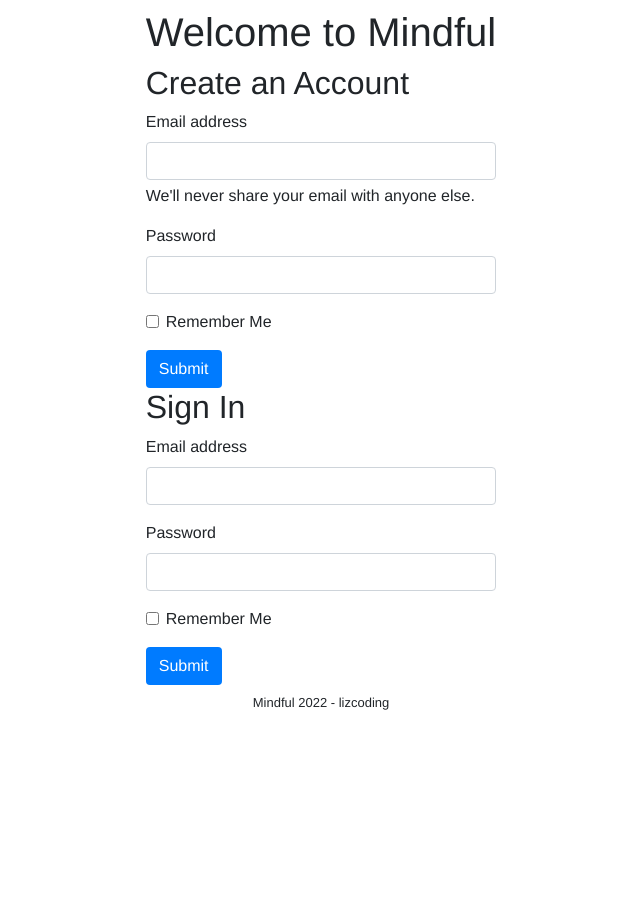
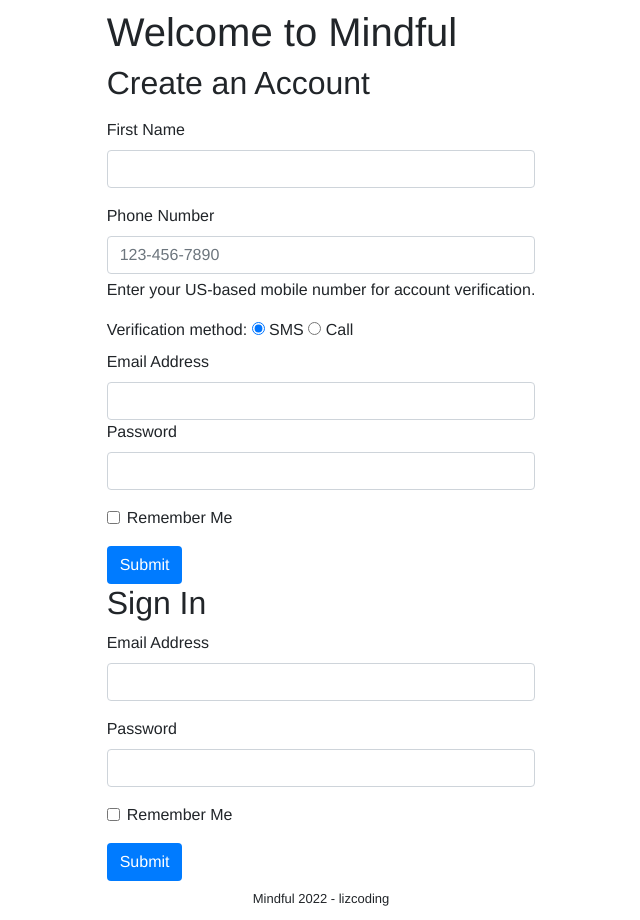
Before and after one commit to lizcoding/mindful, a Flask app: page / in a window 1280 px wide. Shown: the whole page, without its empty margins (319-959 px from the left). Before the commit the page ends 710 px from the top, so only its background shows below. Run offline with Flask 2, Linux system fonts and the light colour scheme; some libraries are stand-ins or nearby versions.

Commit message:
Implement Twilio Verify for native login. Create new route in server.py to begin implementation of Twilio SMS and Twilio SendGrid for Gift plans.

```diff
--- a/model.py
+++ b/model.py
@@ -17,8 +17,9 @@ class User(db.Model, UserMixin):
     id = db.Column(db.String(50), primary_key=True)
     email = db.Column(db.String(50), nullable=False, unique=True)
     first_name = db.Column(db.String(20), nullable=False)
+    verified = db.Column(db.Boolean, default=False)
     password_hash = db.Column(db.String(128))
-    phone_number = db.Column(db.Integer)
+    phone_number = db.Column(db.String(12))
     # items = a list of Item objects
     # plans = a list of Plan objects
     # calendar = a list of one Calendar object
--- a/server.py
+++ b/server.py
@@ -4,12 +4,13 @@ from ibm_watson.natural_language_understanding_v1 import Features, EmotionOption
 from flask import (Flask, redirect, flash, url_for, request, render_template, session)
 from jinja2 import StrictUndefined
 from model import connect_to_db
+from twilio.rest import Client
 from google.oauth2 import id_token
 from google.auth.transport import requests
 from google.oauth2.credentials import Credentials
 from google_auth_oauthlib.flow import Flow
 from googleapiclient.discovery import build
-from googleapiclient.errors import HttpError
+# from googleapiclient.errors import HttpError
 # from markupsafe import re
 import functools
 import random
@@ -18,12 +19,12 @@ import flask_login
 import cloudinary.uploader
 import datetime
 import crud
-import json
 import os
 
 # <------- UP NEXT ------------------------------------------------------------------------------->
-# [ ] Twilio Verify integration for Sign-In
-# [ ] Twilio SMS + Sendgrid integration for Gift plans
+# [ ] Twilio integration for Gift plans
+    # [ ] SMS
+    # [ ] SendGrid
 # [ ] Edit Google Maps API calls (enable multiple results)
 # [ ] New Feature: Testing
 
@@ -38,10 +39,12 @@ import os
     # [ ] to show item's plan type
 # [ ] Add underline animation to navbar links
 # [ ] Edit Plan HTML: Item Image behavior
+# [ ] Style Login page
+# [ ] Change Balloonicorn site image to Mindful M
 
 # <------- END OF SPRINT 2 ----------------------------------------------------------------------->
-# END OF SPRINT 2: Google Calendar API, Twilio Verify, Testing
-# MVP: Cloudinary API, Google Maps API, IBM Natural Language Understanding API, Flask Login, Google Sign-In (OAuth)
+# END OF SPRINT 2: Google Calendar API, Twilio Verify, Twilio SMS, Twilio SendGrid, Testing
+# MVP: Cloudinary API, Google Maps API, IBM Natural Language Understanding API, Flask Login, Google Sign-In (OAuth2)
 # Review code and refactor/modularize where appropriate
 # Lint code
 
@@ -53,9 +56,16 @@ app.jinja_env.filters['zip'] = zip
 # Required to use Flask sessions
 app.secret_key = os.environ['MINDFUL_KEY']
 
+# Configure Flask Login
 login_manager = flask_login.LoginManager()
 login_manager.init_app(app)
 login_manager.login_view = "/"
+
+# Configure Twilio APIs
+TWILIO_ACCOUNT_SID = os.environ['TWILIO_ACCOUNT_SID']
+TWILIO_AUTH_TOKEN = os.environ['TWILIO_AUTH_TOKEN']
+VERIFY_SERVICE_SID = os.environ['VERIFY_SERVICE_SID']
+client = Client(TWILIO_ACCOUNT_SID, TWILIO_AUTH_TOKEN)
 
 # Configure Cloudinary API
 CLOUD_NAME = os.environ['CLOUD_NAME']
@@ -81,10 +91,46 @@ CLIENT_SECRETS_FILE = os.environ['client_secrets_file']
 LIZ_MINDFUL_CALENDAR = os.environ["liz_mindful_calendar"]
 LIZ_CALENDAR = os.environ["liz_calendar"]
 
+
 def get_random_string():
     letters = string.ascii_lowercase
     result_str = ''.join(random.choice(letters) for i in range(20))
     return result_str
+
+
+def start_verification(to, channel='sms'):
+    if channel not in ('sms', 'call'):
+        channel = 'sms'
+
+    verification = client.verify \
+        .services(VERIFY_SERVICE_SID) \
+        .verifications \
+        .create(to=to, channel=channel)
+
+    return verification.sid
+
+
+def check_verification(phone, code):
+    user_id = session.get("user_id")
+    user = crud.get_user_by_id(user_id)
+
+    try:
+        verification_check = client.verify \
+            .services(VERIFY_SERVICE_SID) \
+            .verification_checks \
+            .create(to=phone, code=code)
+
+        if verification_check.status == "approved":
+            crud.verify_user(user)
+            flask_login.login_user(user)
+            flash('Your phone number has been verified! Welcome to Mindful.')
+            return redirect("/dashboard")
+        else:
+            flash('The code you provided is incorrect. Please try again.')
+    except Exception as e:
+        flash("Error validating code: {}".format(e))
+
+    return redirect("/verify")
 
 
 @login_manager.user_loader
@@ -103,6 +149,18 @@ def login_page():
         return render_template("login.html")
     else:
         return redirect("/dashboard")
+
+
+@app.route("/verify", methods=['GET', 'POST'])
+def verify():
+    # Verify a user on registration with their phone number
+    if request.method == 'POST':
+        phone = session.get('phone')
+        code = request.form['code']
+
+        return check_verification(phone, code)
+
+    return render_template("verify.html")
 
 
 @app.route("/tokensignin", methods=['GET', 'POST'])
@@ -132,32 +190,53 @@ def verify_token():
 
 @app.route("/create_account", methods=["POST"])
 def register_user():
-    email = request.form.get("email")
+    email = request.form.get("createEmail")
     user = crud.get_user_by_email(email)
 
     if user:
         flash("That email is already associated with an account.")
     else:
-        password = request.form.get("password")
-        first_name = request.form.get("first_name")
-        crud.create_user(email, password, first_name)
-        flash("Account created!")
+        password = request.form.get("createPassword")
+        first_name = request.form.get("firstName")
+
+
+        channel = request.form.get("channel")
+        mobile_number = request.form.get("mobileNumber")
+        phone = "+1" + "".join(mobile_number.split("-"))
+        session['phone'] = phone
+        vsid = start_verification(phone, channel)
+
+        if vsid is not None:
+                # the verification was sent to the user and the username is valid
+                # redirect to verification check
+                user = crud.create_user(email, password, first_name)
+                crud.set_phone_number(user, phone)
+                session['user_id'] = user.id
+                return redirect("/verify")
 
     return redirect("/")
 
 
 @app.route("/login", methods=['GET', 'POST'])
 def handle_login():
-    email = request.form.get("email")
-    password = request.form.get("password")
+    email = request.form.get("userEmail")
+
+    password = request.form.get("userPassword")
     user = crud.get_user_by_email(email)
 
     if user:
         if user.email == email and user.check_password(password):
-            today = datetime.date.today().isoformat()
-            session["today"] = today
-            flask_login.login_user(user)
-            return redirect("/dashboard")
+            if user.verified == True:
+                today = datetime.date.today().isoformat()
+                session["today"] = today
+                flask_login.login_user(user)
+                return redirect("/dashboard")
+            else:
+                session["phone"] = user.phone_number
+                vsid = start_verification(session["phone"])
+                if vsid is not None:
+                    session['user_id'] = user.id
+                    return redirect(url_for('verify'))
     else:
         flash("Invalid login credentials.")
         return redirect("/")
@@ -388,6 +467,22 @@ def complete_plan(plan_id):
 
     return redirect(f"/profile")
 
+@app.route("/item/<item_id>/send_offer", methods=['POST'])
+@flask_login.login_required
+def send_offer(item_id):
+    item = crud.get_item_by_id(item_id)
+
+    name = request.form.get("recipient_name")
+    email = request.form.get("recipient_email")
+    mobile = request.form.get("recipient_mobile")
+    message = request.form.get("message")
+    if not message:
+        message = "Default Gift Message"
+
+    # TO-DO: Twilio SMS + SendGrid for Gift Plan
+
+    return redirect(f"/item/{item.item_id}")
+
 
 @app.route("/journal")
 @flask_login.login_required
--- a/templates/calendar.html
+++ b/templates/calendar.html
@@ -11,8 +11,6 @@
         </div>
     </div>
     <div>
-        <!-- <iframe src={{ liz_calendar }} style="border: 0" width="720" height="540" frameborder="0" scrolling="no"></iframe> -->
-        <iframe src={{ liz_mindful_calendar }} style="border: 0" width="800" height="600" frameborder="0" scrolling="no"></iframe>
     </div>
     <div class="calendar-container">
 
--- a/templates/login.html
+++ b/templates/login.html
@@ -8,36 +8,50 @@
   <div class="container">
     <h1>Welcome to Mindful</h1>
     <div>
-      <form>
-        <div class="mb-3"><h2>Create an Account</h2>
-          <label for="createEmail" class="form-label">Email address</label>
-          <input type="email" class="form-control" id="createEmail" aria-describedby="emailHelp">
-          <div id="emailHelp" class="form-text">We'll never share your email with anyone else.</div>
+      <form action="/create_account" method="POST">
+        <div class="mb-3"><h2>Create an Account</h2></div>
+          <div class="mb-3">
+            <label for="firstName" class="form-label">First Name</label>
+            <input type="text" class="form-control" name="firstName" id="firstName" maxlength="20" required>
+          </div>
+          <div class="mb-3">
+            <label for="mobileNumber" class="form-label">Phone Number</label>
+            <input type="tel" class="form-control" name="mobileNumber" id="mobileNumber" pattern="[0-9]{3}-[0-9]{3}-[0-9]{4}" placeholder="123-456-7890" required>
+            <div id="mobileNumberHelp" class="form-text">Enter your US-based mobile number for account verification.</div>
+          </div>
+          <div>
+            <label for="channel">Verification method:</label>
+            <label><input type="radio" name="channel" value="sms" checked required/> SMS  </label>
+            <label><input type="radio" name="channel" value="call" /> Call</label>
+          </div>
+          <div>
+            <label for="createEmail" class="form-label">Email Address</label>
+            <input type="email" class="form-control" name="createEmail" id="createEmail" required>
           </div>
           <div class="mb-3">
             <label for="createPassword" class="form-label">Password</label>
-          <input type="password" class="form-control" id="createPassword">
+            <input type="password" class="form-control" name="createPassword" id="createPassword" required>
           </div>
           <div class="mb-3 form-check">
-          <input type="checkbox" class="form-check-input" id="rememberMe">
+            <input type="checkbox" class="form-check-input" name="rememberMe" id="rememberMe">
             <label class="form-check-label" for="rememberMe">Remember Me</label>
           </div>
           <button type="submit" class="btn btn-primary">Submit</button>
       </form>
     </div>
     <div>
-      <form>
+      <form action="/login" method="POST">
         <div class="mb-3"><h2>Sign In</h2>
-          <label for="userEmail" class="form-label">Email address</label>
-          <input type="email" class="form-control" id="userEmail">
+          <label for="userEmail" class="form-label">Email Address</label>
+          <input type="email" class="form-control" name="userEmail" id="userEmail">
         </div>
         <div class="mb-3">
           <label for="userPassword" class="form-label">Password</label>
-          <input type="password" class="form-control" id="userPassword">
+          <input type="password" class="form-control" name="userPassword" id="userPassword">
         </div>
         <div class="mb-3 form-check">
           <input type="checkbox" class="form-check-input" id="rememberUser">
-          <label class="form-check-label" for="rememberUser">Remember Me</label>
+          <label class="form-check-label" name="rememberUser" for="rememberUser">Remember Me</label>
         </div>
         <button type="submit" class="btn btn-primary">Submit</button>
       </form>
@@ -45,7 +59,7 @@
     <div>
       <div id="g_id_onload"
       data-client_id="{{client_id}}"
-      data-login_uri="/tokensignin"
+      data-login_uri="http://localhost:5000/tokensignin"
       data-auto_prompt="false"
       data-auto_select="true">
       </div>
```
Also changed, not shown: crud.py (+7 -0 lines), project_journal.txt (+8 -4 lines), templates/dashboard.html (+0 -8 lines), templates/plan.html (+26 -9 lines), templates/verify.html (added, +31 -0 lines). Lines whose indentation alone changed are shown as unchanged.
